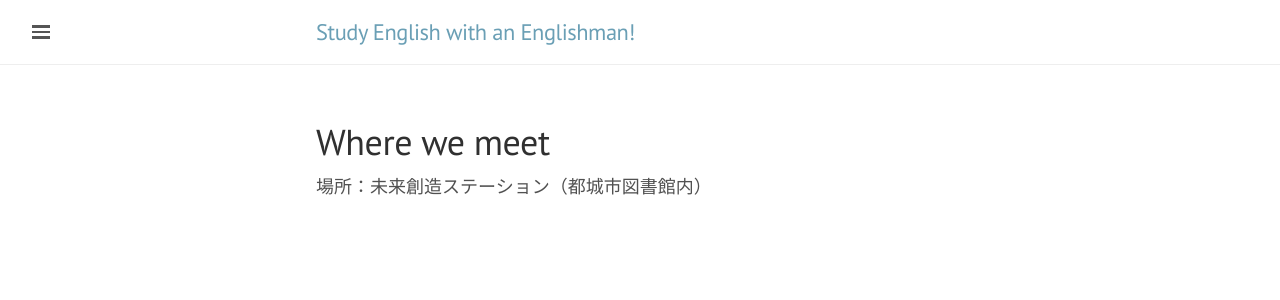
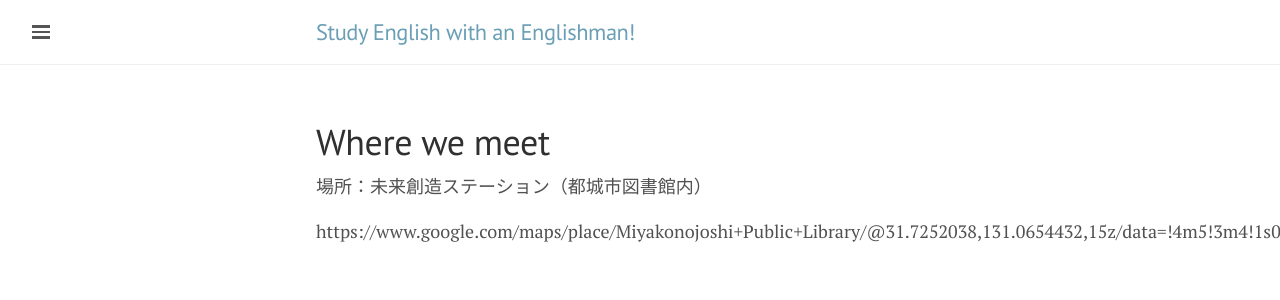
Before and after one commit to KyushuEnglish/KyushuEnglish.github.io, a Jekyll site: the page built from Where we meet.md, in a window 1280 px wide. Shown: the top 300 px of the page. Built offline with Jekyll 4.4.1, drawn with Linux system fonts in a browser that asks for light colours; part of the change alters nothing that is shown.

Commit message:
Update Where we meet.md

```diff
--- a/Where we meet.md
+++ b/Where we meet.md
@@ -5,3 +5,5 @@ lc_title: Where we meet
 ---
 
 場所：未来創造ステーション（都城市図書館内）
+
+https://www.google.com/maps/place/Miyakonojoshi+Public+Library/@31.7252038,131.0654432,15z/data=!4m5!3m4!1s0x0:0x6991dc248aa831ef!8m2!3d31.7252038!4d131.0654432
```
